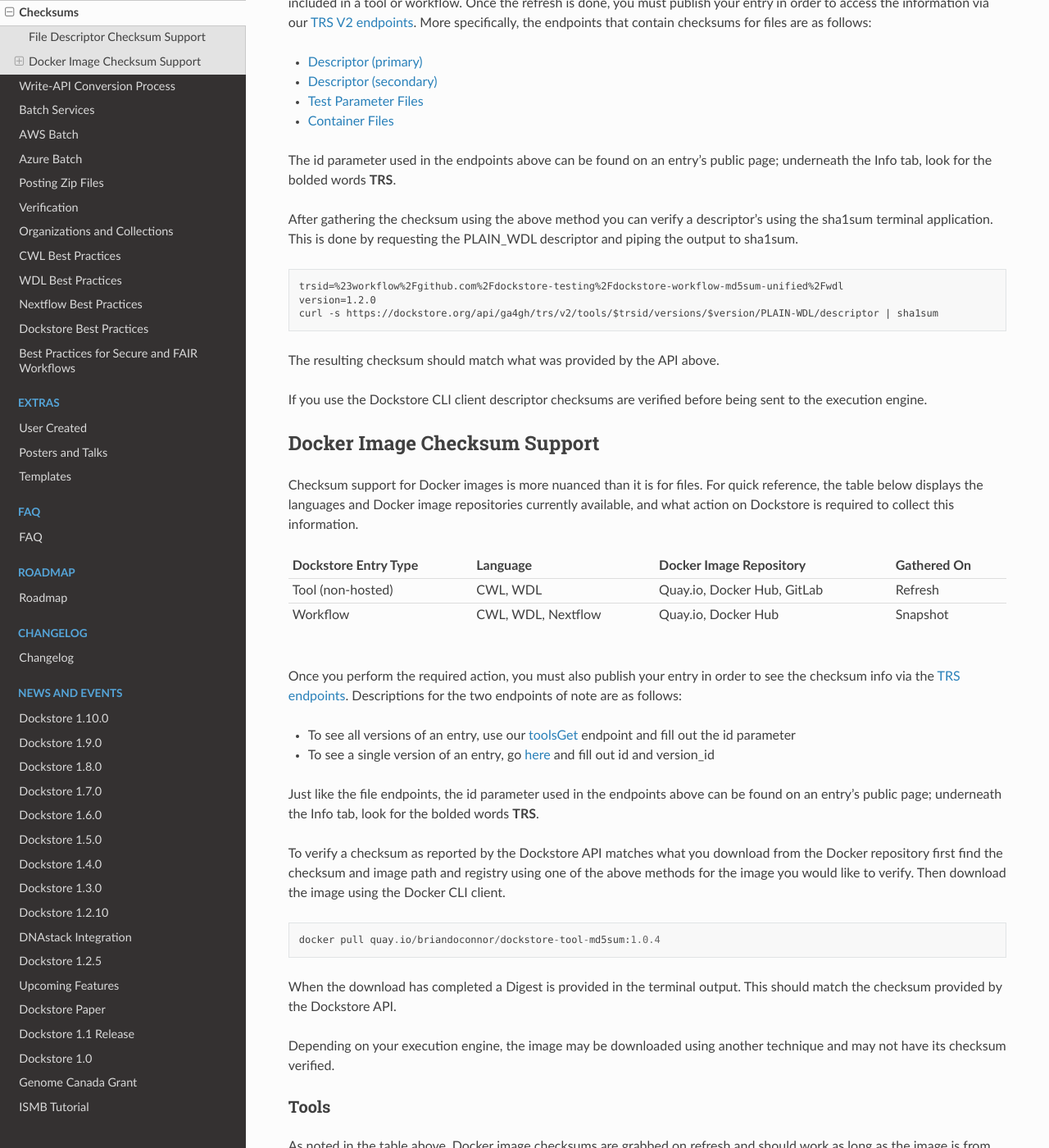
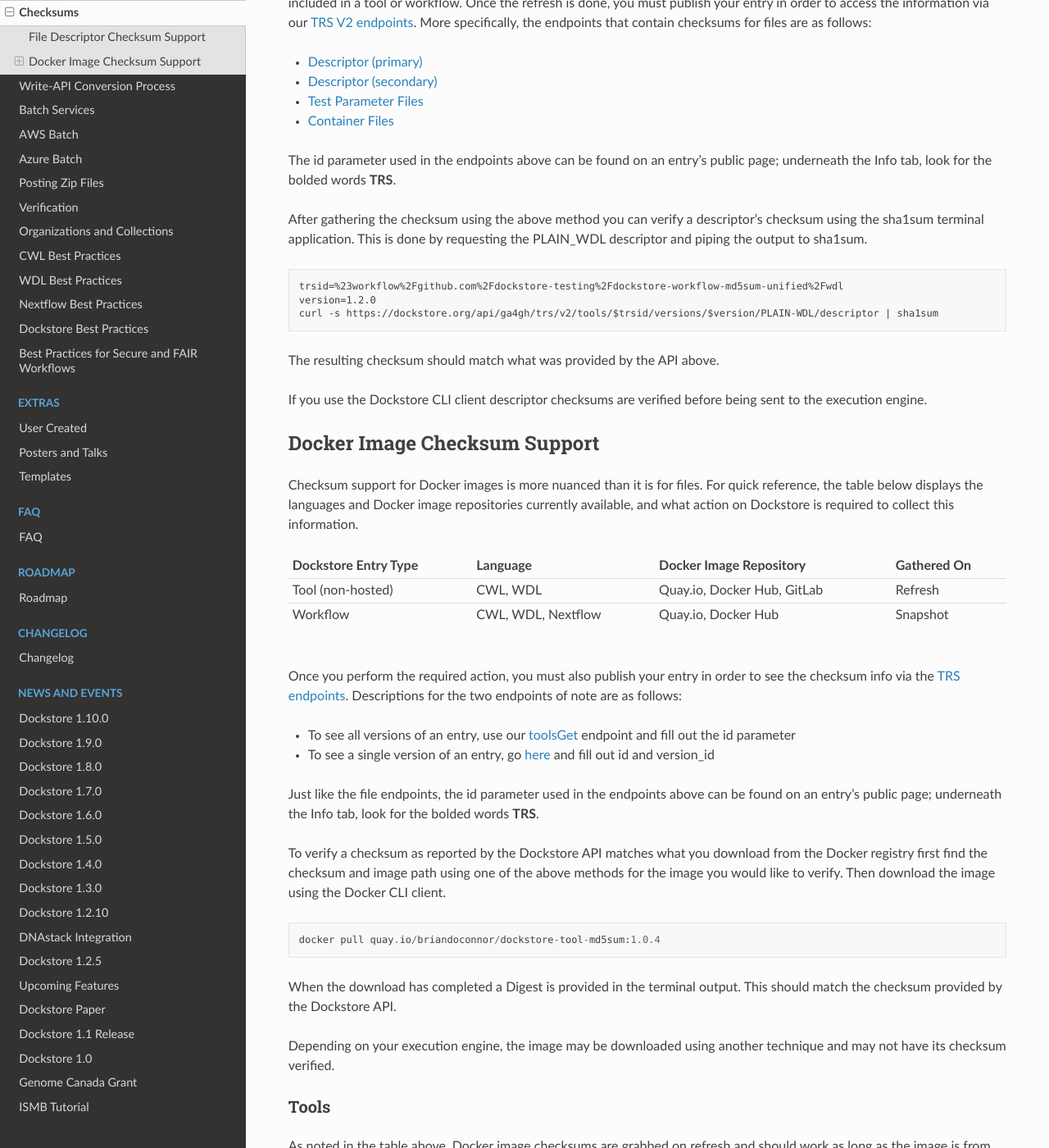
Before and after one commit to dockstore/dockstore-documentation, a Sphinx documentation site: the page built from docs/advanced-topics/checksum-support.rst, in a window 1280 px wide and 1400 px high, scrolled down 368 px. Shown: the whole window at 82% size. Built offline with Sphinx 7.4.7 and the Read the Docs theme 2.0.0, drawn with Linux system fonts in a browser that asks for light colours.

Commit message:
Improve English

```diff
--- a/docs/advanced-topics/checksum-support.rst
+++ b/docs/advanced-topics/checksum-support.rst
@@ -19,7 +19,7 @@
 
 The id parameter used in the endpoints above can be found on an entry's public page; underneath the Info tab, look for the bolded words **TRS**.
 
-After gathering the checksum using the above method you can verify a descriptor's using the sha1sum terminal application.
+After gathering the checksum using the above method you can verify a descriptor's checksum using the sha1sum terminal application.
 This is done by requesting the PLAIN_WDL descriptor and piping the output to sha1sum.
 
 ::
@@ -50,8 +50,8 @@
 
 Just like the file endpoints, the id parameter used in the endpoints above can be found on an entry's public page; underneath the Info tab, look for the bolded words **TRS**.
 
-To verify a checksum as reported by the Dockstore API matches what you download from the Docker repository first find the checksum
-and image path and registry using one of the above methods for the image you would like to verify. Then download the image using the
+To verify a checksum as reported by the Dockstore API matches what you download from the Docker registry first find the checksum
+and image path using one of the above methods for the image you would like to verify. Then download the image using the
 Docker CLI client.
 
 ::
```
